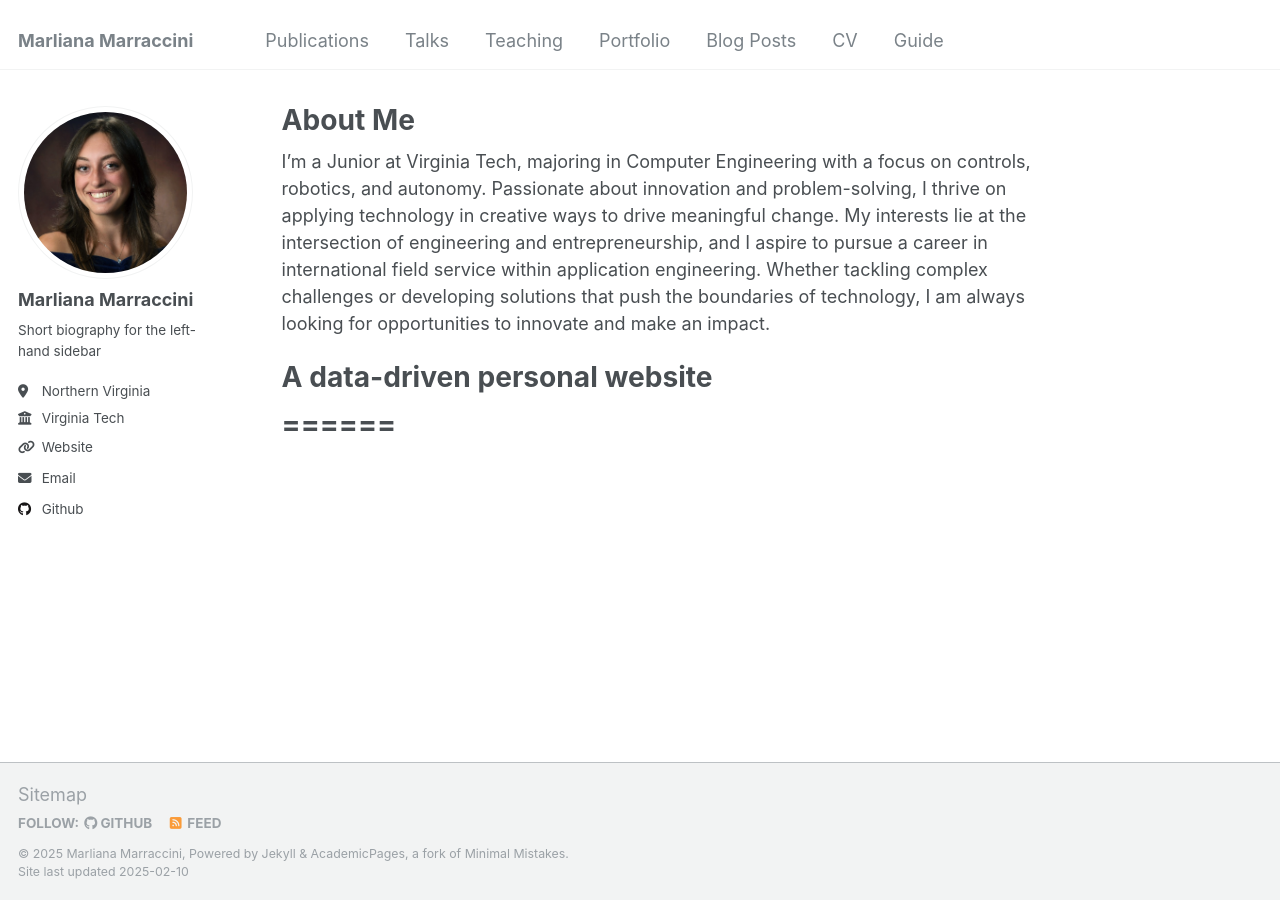
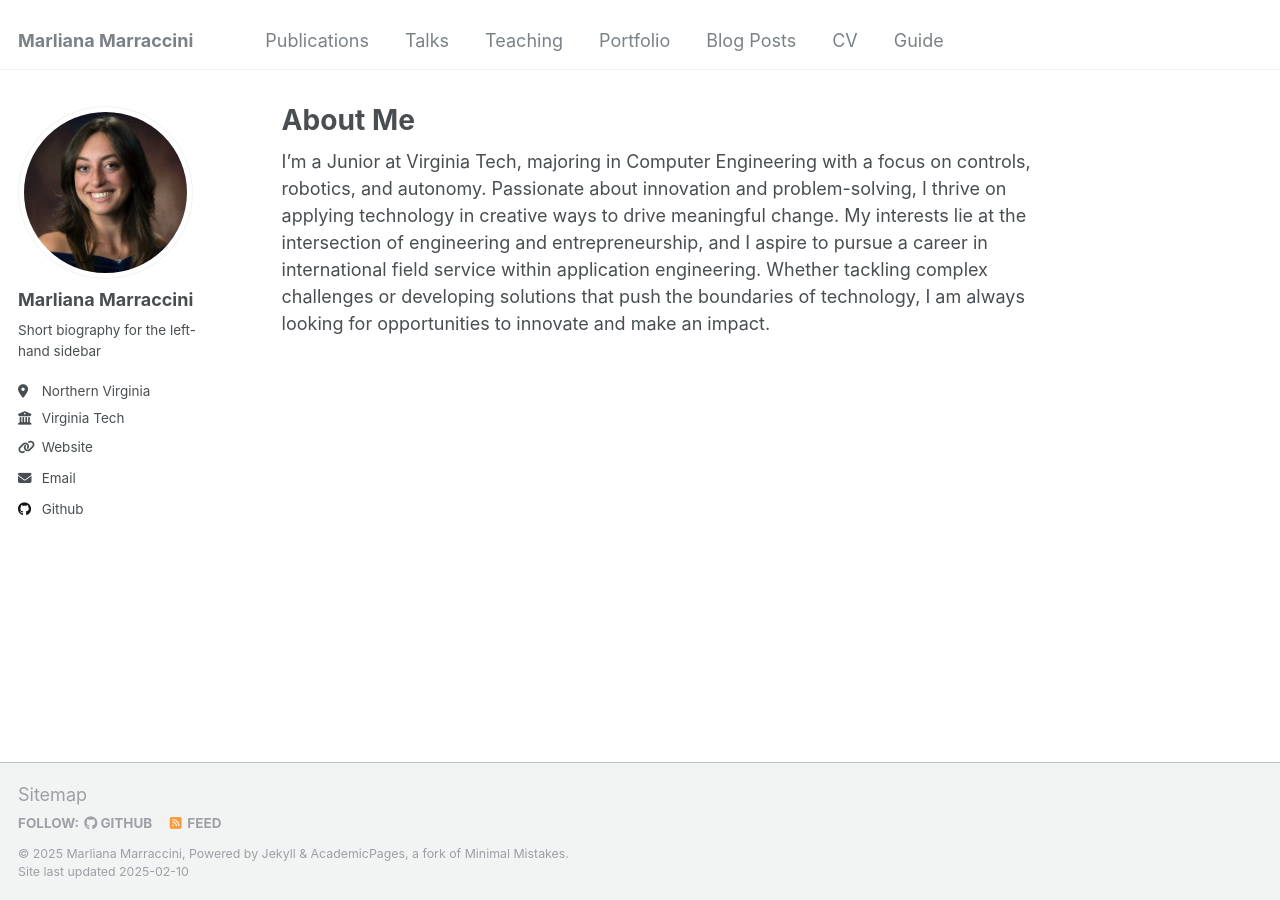
Before and after one commit to MarlianaM/marlianam.github.io, a Jekyll site: the page built from _pages/about.md, in a window 1280 px wide. Built offline with Jekyll 4.4.1, drawn with Linux system fonts in a browser that asks for light colours.

Commit message:
got rid of heading entirely

```diff
--- a/_pages/about.md
+++ b/_pages/about.md
@@ -8,6 +8,3 @@ redirect_from:
 ---
 
 I’m a Junior at Virginia Tech, majoring in Computer Engineering with a focus on controls, robotics, and autonomy. Passionate about innovation and problem-solving, I thrive on applying technology in creative ways to drive meaningful change. My interests lie at the intersection of engineering and entrepreneurship, and I aspire to pursue a career in international field service within application engineering. Whether tackling complex challenges or developing solutions that push the boundaries of technology, I am always looking for opportunities to innovate and make an impact.
-
-# A data-driven personal website
-# ======
```
